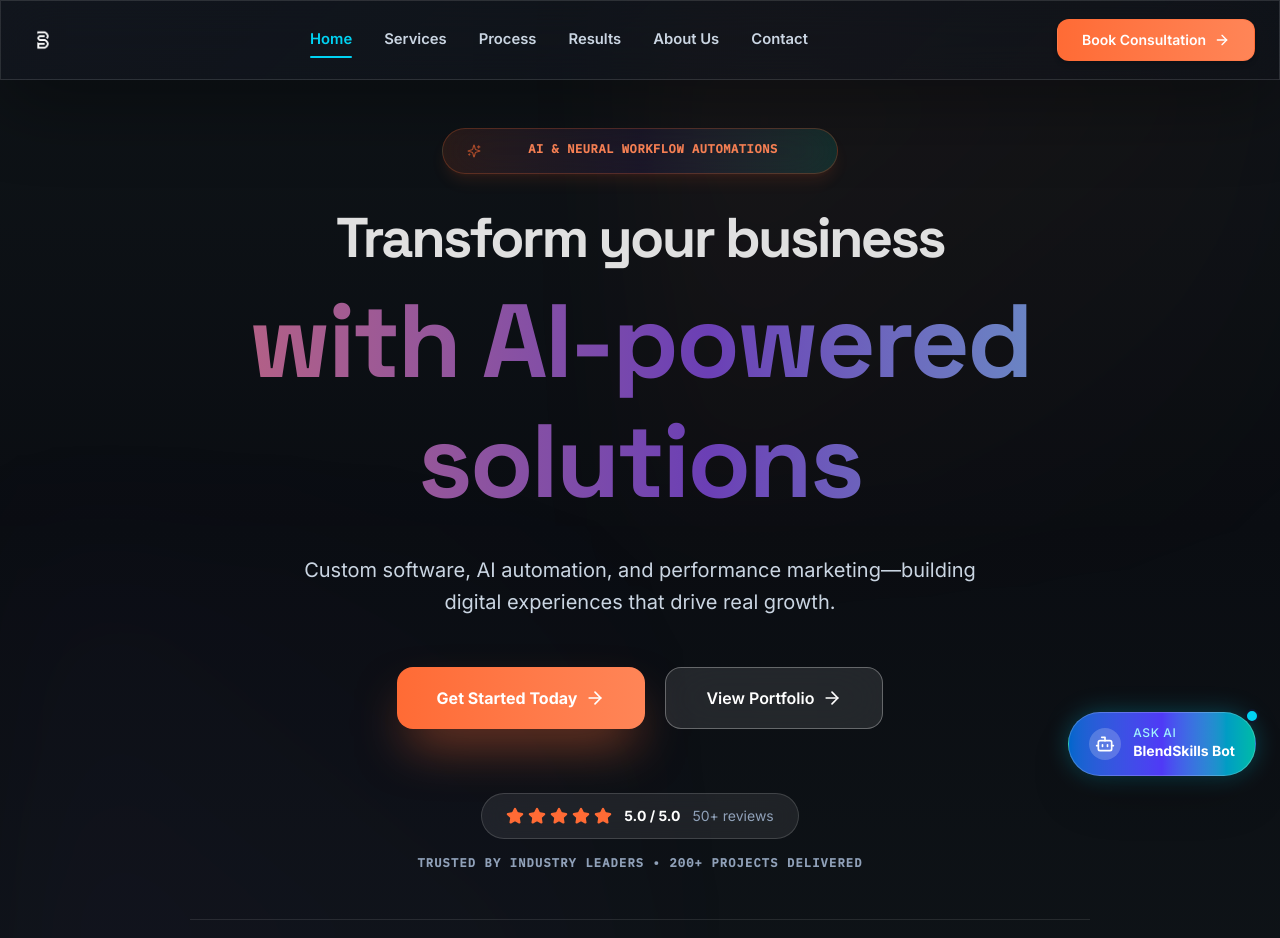
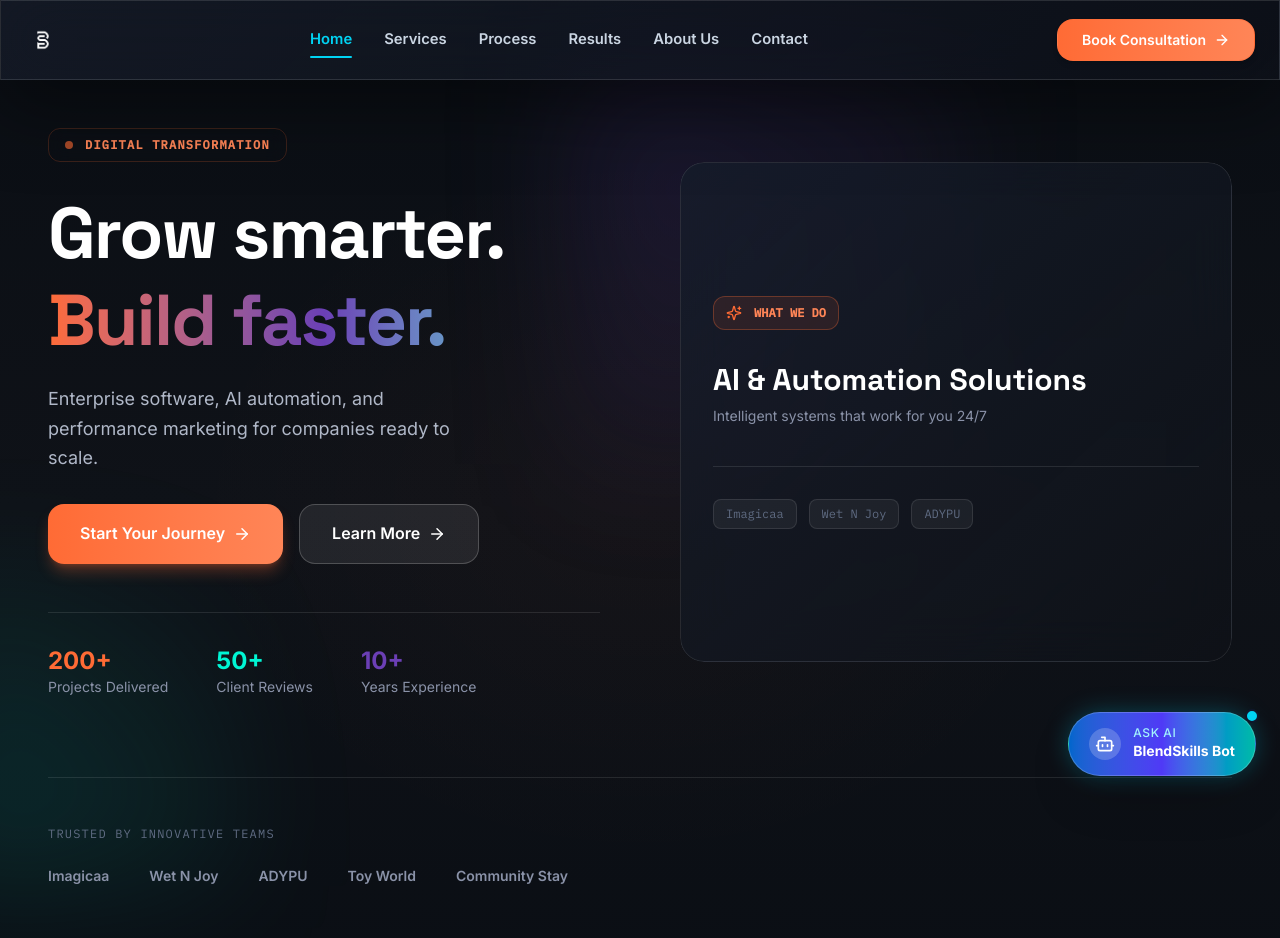
Before and after one commit to kamlesh9876/BlendskilllV2, a React (Vite) app in the folder artifacts/blendskills/: page / in a window 1280 px wide. Shown: the top 938 px of the page. Built offline with nearby package versions, Linux system fonts and the light colour scheme.

Commit message:
feat: revamp Hero component with new capabilities and visual enhancements
Co-authored-by: Kamlesh Pawar <126752142+kamlesh9876@users.noreply.github.com>

```diff
--- a/artifacts/blendskills/src/components/Hero.tsx
+++ b/artifacts/blendskills/src/components/Hero.tsx
@@ -1,175 +1,225 @@
 import { useState, useEffect } from 'react';
-import { ArrowRight, ChevronDown, Star, TrendingUp, Sparkles } from 'lucide-react';
+import { ArrowRight, ChevronDown, Sparkles } from 'lucide-react';
 import { Link } from 'wouter';
 import { motion, AnimatePresence } from 'framer-motion';
 import { useScrollReveal } from '@/hooks/useScrollReveal';
 
-const TICKER_TEXTS = [
-  'Full-Stack Modern Web Applications',
-  'AI & Neural Workflow Automations',
-  'Data Performance Marketing & SEO',
-  'Enterprise Cloud Infrastructure',
-  'Brand Strategy & Scalable Funnels',
+const CAPABILITIES = [
+  'Custom Software Development',
+  'AI & Automation Solutions',
+  'Performance Marketing',
+  'Enterprise Infrastructure',
 ];
 
 export default function Hero() {
   useScrollReveal();
-  const [videoLoaded, setVideoLoaded] = useState(false);
   const [tickerIndex, setTickerIndex] = useState(0);
 
-  // Dynamic Ticker Text Rotation
   useEffect(() => {
     const timer = setInterval(() => {
-      setTickerIndex((prev) => (prev + 1) % TICKER_TEXTS.length);
-    }, 3500);
+      setTickerIndex((prev) => (prev + 1) % CAPABILITIES.length);
+    }, 4000);
     return () => clearInterval(timer);
   }, []);
 
   const clientLogos = [
-    { name: 'Imagicaa', alt: 'Imagicaa Water Park' },
-    { name: 'Wet N Joy', alt: 'Wet N Joy' },
-    { name: 'ADYPU', alt: 'ADYPU University' },
-    { name: 'Toy World', alt: 'Toy World' },
-    { name: 'Community Stay', alt: 'Community Stay' },
+    { name: 'Imagicaa' },
+    { name: 'Wet N Joy' },
+    { name: 'ADYPU' },
+    { name: 'Toy World' },
+    { name: 'Community Stay' },
   ];
 
   return (
-        <section className="relative min-h-screen flex items-center justify-center overflow-hidden bg-gradient-to-b from-[#0f1418] via-[#0a0d12] to-[#0f1418] pt-24 pb-16 md:pt-28 md:pb-24 lg:pt-32">
-    {/* Premium overlay with gradient mesh */}
-    <div className="absolute inset-0 pointer-events-none">
-      <div className="absolute inset-0 bg-gradient-radial from-transparent via-transparent to-[#000000]/40"></div>
-      <div className="absolute top-0 right-0 w-1/2 h-1/2 bg-gradient-to-br from-[#FF6B35]/5 to-transparent blur-3xl"></div>
-      <div className="absolute bottom-0 left-0 w-1/2 h-1/2 bg-gradient-to-tr from-[#6B3FB5]/5 to-transparent blur-3xl"></div>
-    </div>
+    <section className="relative min-h-screen flex items-center overflow-hidden bg-gradient-to-b from-[#0a0e14] via-[#0f1218] to-[#0a0e14]">
+      {/* Premium atmospheric background layers */}
+      <div className="absolute inset-0 pointer-events-none">
+        {/* Radial gradient from center */}
+        <div className="absolute inset-0 bg-radial from-[#FF6B35]/8 via-transparent to-transparent opacity-40"></div>
 
-      <div className="relative z-[5] max-w-[1200px] mx-auto px-6 w-full text-white">
-        <div className="flex flex-col gap-16 items-center text-center">
-          {/* Centered Premium Content */}
-          <div className="w-full max-w-[900px]">
-            {/* Multi-color Gradient Badge with Animated Capability Ticker */}
+        {/* Corner accents */}
+        <div className="absolute top-20 right-1/4 w-96 h-96 bg-gradient-to-br from-[#6B3FB5]/20 to-transparent blur-3xl"></div>
+        <div className="absolute bottom-32 -left-20 w-80 h-80 bg-gradient-to-tr from-[#00F5D4]/15 to-transparent blur-3xl"></div>
+
+        {/* Grid effect */}
+        <div className="absolute inset-0 opacity-[0.02] bg-[linear-gradient(0deg,transparent_24%,rgba(255,255,255,.05)_25%,rgba(255,255,255,.05)_26%,transparent_27%,transparent_74%,rgba(255,255,255,.05)_75%,rgba(255,255,255,.05)_76%,transparent_77%,transparent_100%)] bg-[length:50px_50px]"></div>
+      </div>
+
+      <div className="relative z-10 w-full max-w-7xl mx-auto px-6 md:px-12 py-20 md:py-32">
+        <div className="grid grid-cols-1 lg:grid-cols-2 gap-12 lg:gap-20 items-center">
+
+          {/* Left Column - Content */}
+          <div className="order-2 lg:order-1">
+            {/* Eyebrow badge */}
             <motion.div
-              initial={{ opacity: 0, y: 15 }}
+              initial={{ opacity: 0, y: 20 }}
               animate={{ opacity: 1, y: 0 }}
-              transition={{ duration: 0.5 }}
-              className="inline-flex items-center gap-3 px-6 py-3 rounded-full bg-gradient-to-r from-[#FF6B35]/12 via-[#6B3FB5]/12 to-[#00F5D4]/12 border border-[#FF6B35]/25 backdrop-blur-xl mb-8 shadow-lg shadow-[#FF6B35]/10 hover:shadow-[#FF6B35]/20 transition-all duration-500"
+              transition={{ duration: 0.6 }}
+              className="inline-flex items-center gap-3 mb-8 px-4 py-2 rounded-lg bg-var-color-primary-muted border border-[rgba(255,107,53,0.2)] backdrop-blur-sm"
             >
-              <Sparkles size={14} className="text-[#FF6B35] animate-pulse" />
-              <div className="h-5 overflow-hidden relative w-[240px] sm:w-[320px]">
-                <AnimatePresence mode="wait">
-                  <motion.span
-                    key={tickerIndex}
-                    initial={{ y: 20, opacity: 0 }}
-                    animate={{ y: 0, opacity: 1 }}
-                    exit={{ y: -20, opacity: 0 }}
-                    transition={{ duration: 0.4 }}
-                    className="absolute inset-0 font-mono text-xs font-bold text-[#FF8557] uppercase tracking-wider whitespace-nowrap truncate"
-                  >
-                    {TICKER_TEXTS[tickerIndex]}
-                  </motion.span>
-                </AnimatePresence>
-              </div>
+              <div className="w-2 h-2 rounded-full bg-[#FF6B35] animate-pulse"></div>
+              <span className="text-xs font-mono font-bold uppercase tracking-widest text-[#FF8557]">Digital transformation</span>
             </motion.div>
 
+            {/* Main headline */}
             <motion.h1
               initial={{ opacity: 0, y: 30 }}
               animate={{ opacity: 1, y: 0 }}
-              transition={{ duration: 0.7, ease: [0.16, 1, 0.3, 1] }}
-              className="font-display font-extrabold leading-[1.15] tracking-tight mb-8 text-white"
-              style={{ fontSize: 'clamp(3rem, 10vw, 6.5rem)' }}
+              transition={{ duration: 0.8, ease: [0.16, 1, 0.3, 1] }}
+              className="font-display font-extrabold mb-6 leading-[1.1] tracking-tight"
+              style={{ fontSize: 'clamp(2.5rem, 8vw, 4.5rem)' }}
             >
-              <span className="block mb-3" style={{fontSize:'clamp(1.8rem,5vw,3.5rem)', color: '#E0E0E0'}}>Transform your business</span>
-              <span className="text-transparent bg-clip-text bg-gradient-to-r from-[#FF6B35] via-[#6B3FB5] to-[#00F5D4] animate-gradient block">
-                with AI-powered solutions
+              <span className="block text-white mb-2">Grow smarter.</span>
+              <span className="block text-transparent bg-clip-text bg-gradient-to-r from-[#FF6B35] via-[#6B3FB5] to-[#00F5D4]">
+                Build faster.
               </span>
             </motion.h1>
 
+            {/* Subheadline */}
             <motion.p
               initial={{ opacity: 0, y: 20 }}
               animate={{ opacity: 1, y: 0 }}
-              transition={{ duration: 0.6, delay: 0.15 }}
-              className="text-slate-300 mx-auto max-w-[700px] leading-relaxed mb-12 text-lg sm:text-xl font-light"
+              transition={{ duration: 0.6, delay: 0.2 }}
+              className="text-lg leading-relaxed text-[#B0B8C8] mb-8 max-w-md"
             >
-              Custom software, AI automation, and performance marketing—building digital experiences that drive real growth.
+              Enterprise software, AI automation, and performance marketing for companies ready to scale.
             </motion.p>
 
+            {/* CTA Group */}
             <motion.div
               initial={{ opacity: 0, y: 20 }}
               animate={{ opacity: 1, y: 0 }}
               transition={{ duration: 0.6, delay: 0.3 }}
-              className="flex flex-col sm:flex-row gap-5 mb-16 justify-center"
+              className="flex flex-col sm:flex-row gap-4 mb-12"
             >
               <Link
                 href="/contact"
-                className="group relative inline-flex items-center justify-center gap-2 px-10 py-4.5 rounded-2xl bg-gradient-to-r from-[#FF6B35] to-[#FF8557] text-white font-bold text-base shadow-2xl shadow-[#FF6B35]/50 hover:shadow-[#FF6B35]/70 transition-all duration-500 hover:scale-[1.03] active:scale-[0.97] overflow-hidden"
+                className="group px-8 py-4 rounded-xl bg-gradient-to-r from-[#FF6B35] to-[#FF8557] text-white font-semibold flex items-center justify-center gap-2 shadow-lg shadow-[#FF6B35]/30 hover:shadow-[#FF6B35]/50 transition-all duration-300 hover:scale-105 active:scale-95"
               >
-                <span className="relative z-10">Get Started Today</span>
-                <ArrowRight size={20} className="transition-transform group-hover:translate-x-1" />
+                Start Your Journey
+                <ArrowRight size={18} className="group-hover:translate-x-1 transition-transform" />
               </Link>
 
               <Link
-                href="/results"
-                className="inline-flex items-center justify-center gap-2 px-10 py-4.5 rounded-2xl bg-white/10 hover:bg-white/15 border border-white/30 text-white font-semibold text-base backdrop-blur-xl transition-all duration-500 hover:border-[#FF6B35]/60 group"
+                href="#about"
+                className="px-8 py-4 rounded-xl bg-white/8 border border-white/20 text-white font-semibold flex items-center justify-center hover:bg-white/12 hover:border-[#FF6B35]/40 transition-all duration-300"
               >
-                <span>View Portfolio</span>
-                <ArrowRight size={20} className="transition-transform group-hover:translate-x-1" />
+                Learn More
+                <ArrowRight size={18} className="ml-2" />
               </Link>
             </motion.div>
 
-            {/* Trust & Social Proof */}
+            {/* Stats row */}
             <motion.div
               initial={{ opacity: 0 }}
               animate={{ opacity: 1 }}
               transition={{ duration: 0.6, delay: 0.5 }}
-              className="mb-12 flex flex-col items-center gap-4"
+              className="flex gap-12 pt-8 border-t border-white/10"
             >
-              <div className="flex items-center gap-3 px-6 py-3 rounded-full bg-white/8 border border-white/15 backdrop-blur-md">
-                <div className="flex gap-1">
-                  {[...Array(5)].map((_, i) => (
-                    <Star key={i} size={18} fill="#FF6B35" color="#FF6B35" />
-                  ))}
-                </div>
-                <span className="text-white font-bold text-sm">5.0 / 5.0</span>
-                <span className="text-slate-400 text-sm">50+ reviews</span>
+              <div>
+                <p className="text-2xl font-bold text-[#FF6B35]">200+</p>
+                <p className="text-sm text-[#8A92A8]">Projects Delivered</p>
               </div>
-              <p className="font-mono text-xs uppercase tracking-widest text-slate-400 font-semibold">
-                Trusted by industry leaders • 200+ Projects Delivered
-              </p>
-            </motion.div>
-
-            {/* Client Logos - Premium Display */}
-            <motion.div
-              initial={{ opacity: 0 }}
-              animate={{ opacity: 1 }}
-              transition={{ duration: 0.6, delay: 0.6 }}
-              className="flex flex-wrap gap-4 sm:gap-6 items-center justify-center pt-4 border-t border-white/10"
-            >
-              {clientLogos.map((logo, index) => (
-                <motion.div
-                  key={logo.name}
-                  initial={{ opacity: 0, y: 10 }}
-                  animate={{ opacity: 1, y: 0 }}
-                  transition={{ duration: 0.4, delay: 0.7 + index * 0.08 }}
-                  className="text-slate-400 hover:text-[#FF6B35] font-semibold text-xs sm:text-sm transition-all duration-300 cursor-pointer"
-                >
-                  {logo.name}
-                </motion.div>
-              ))}
+              <div>
+                <p className="text-2xl font-bold text-[#00F5D4]">50+</p>
+                <p className="text-sm text-[#8A92A8]">Client Reviews</p>
+              </div>
+              <div>
+                <p className="text-2xl font-bold text-[#6B3FB5]">10+</p>
+                <p className="text-sm text-[#8A92A8]">Years Experience</p>
+              </div>
             </motion.div>
           </div>
 
+          {/* Right Column - Visual */}
+          <motion.div
+            initial={{ opacity: 0, x: 40 }}
+            animate={{ opacity: 1, x: 0 }}
+            transition={{ duration: 0.8, delay: 0.2 }}
+            className="order-1 lg:order-2 relative h-[400px] md:h-[500px]"
+          >
+            {/* Premium card with gradient border */}
+            <div className="relative h-full rounded-2xl overflow-hidden group">
+              {/* Gradient border effect */}
+              <div className="absolute inset-0 bg-gradient-to-br from-[#FF6B35]/40 via-[#6B3FB5]/20 to-[#00F5D4]/20 rounded-2xl opacity-0 group-hover:opacity-100 transition-opacity duration-500"></div>
 
+              {/* Inner card */}
+              <div className="relative h-full bg-gradient-to-br from-[#161d2b]/80 to-[#0f1218]/60 border border-white/10 rounded-2xl p-8 backdrop-blur-xl flex flex-col justify-center">
+
+                {/* Content inside card */}
+                <div className="space-y-6">
+                  <div className="inline-flex items-center gap-3 w-fit px-3 py-2 rounded-lg bg-[#FF6B35]/10 border border-[#FF6B35]/30">
+                    <Sparkles size={16} className="text-[#FF6B35]" />
+                    <span className="text-xs font-mono font-bold uppercase text-[#FF8557]">What we do</span>
+                  </div>
+
+                  <div className="min-h-[80px] flex items-center">
+                    <AnimatePresence mode="wait">
+                      <motion.div
+                        key={tickerIndex}
+                        initial={{ opacity: 0, y: 10 }}
+                        animate={{ opacity: 1, y: 0 }}
+                        exit={{ opacity: 0, y: -10 }}
+                        transition={{ duration: 0.4 }}
+                        className="flex flex-col"
+                      >
+                        <h3 className="text-2xl md:text-3xl font-bold text-white mb-2">
+                          {CAPABILITIES[tickerIndex]}
+                        </h3>
+                        <p className="text-sm text-[#8A92A8]">
+                          {tickerIndex === 0 && "Enterprise-grade applications built for scale"}
+                          {tickerIndex === 1 && "Intelligent systems that work for you 24/7"}
+                          {tickerIndex === 2 && "Data-driven strategies that convert"}
+                          {tickerIndex === 3 && "Mission-critical infrastructure & support"}
+                        </p>
+                      </motion.div>
+                    </AnimatePresence>
+                  </div>
+
+                  {/* Client logos inline */}
+                  <div className="flex gap-3 flex-wrap mt-8 pt-8 border-t border-white/10">
+                    {clientLogos.slice(0, 3).map((logo, idx) => (
+                      <div key={idx} className="text-xs font-mono text-[#5F6B82] bg-white/5 px-3 py-1.5 rounded-md border border-white/10">
+                        {logo.name}
+                      </div>
+                    ))}
+                  </div>
+                </div>
+              </div>
+            </div>
+          </motion.div>
         </div>
+
+        {/* Bottom Section - Client logos */}
+        <motion.div
+          initial={{ opacity: 0, y: 30 }}
+          animate={{ opacity: 1, y: 0 }}
+          transition={{ duration: 0.8, delay: 0.5 }}
+          className="mt-20 pt-12 border-t border-white/10"
+        >
+          <p className="text-xs font-mono uppercase tracking-widest text-[#5F6B82] mb-6">Trusted by innovative teams</p>
+          <div className="flex flex-wrap gap-6 md:gap-10">
+            {clientLogos.map((logo, idx) => (
+              <div key={idx} className="text-sm font-semibold text-[#8A92A8] hover:text-[#FF6B35] transition-colors">
+                {logo.name}
+              </div>
+            ))}
+          </div>
+        </motion.div>
       </div>
 
       {/* Scroll indicator */}
-      <Link
-        href="/about"
-        aria-label="Scroll to content"
-        className="hidden md:flex absolute bottom-6 left-1/2 -translate-x-1/2 flex-col items-center gap-1.5 text-slate-400 hover:text-cyan-400 transition-colors z-[5]"
+      <motion.div
+        initial={{ opacity: 0 }}
+        animate={{ opacity: 1 }}
+        transition={{ duration: 0.8, delay: 1 }}
+        className="absolute bottom-8 left-1/2 -translate-x-1/2"
       >
-        <span className="font-mono text-[0.7rem] uppercase tracking-widest font-semibold">Explore Below</span>
-        <ChevronDown size={18} className="animate-bounce" />
-      </Link>
+        <div className="flex flex-col items-center gap-2 text-[#5F6B82] hover:text-[#FF6B35] transition-colors cursor-pointer">
+          <span className="text-xs font-mono uppercase tracking-widest">Scroll</span>
+          <ChevronDown size={20} className="animate-bounce" />
+        </div>
+      </motion.div>
     </section>
   );
 }
--- a/artifacts/blendskills/src/styles/theme.css
+++ b/artifacts/blendskills/src/styles/theme.css
@@ -1,64 +1,137 @@
 /* ============================================================
-   BLENDSKILLS — MODERN PREMIUM DESIGN SYSTEM
+   BLENDSKILLS — PREMIUM CORPORATE DESIGN SYSTEM
+   Inspired by: Stripe, Linear, Vercel, Weaviate, Luma, RESN
    ============================================================ */
 
-/* Global dark background and premium text colors */
 html {
-  background: #0f1418;
+  background: #0a0e14;
   color: #FFFFFF;
-  font-family: 'Geist', 'Inter', system-ui, sans-serif;
+  font-family: 'Inter', system-ui, -apple-system, sans-serif;
+  scroll-behavior: smooth;
 }
 
 :root {
-  /* Primary Colors - Warm Orange/Rust & Deep Blacks */
-  --primary: #FF6B35;
-  --primary-dark: #E55A1F;
-  --primary-light: #FF8557;
+  /* CORE COLOR PALETTE */
+  /* Primary - Warm orange for action, energy, and CTAs */
+  --color-primary: #FF6B35;
+  --color-primary-light: #FF8557;
+  --color-primary-dark: #E55A1F;
+  --color-primary-muted: rgba(255, 107, 53, 0.12);
 
-  /* Secondary - Sophisticated Purples */
-  --secondary: #6B3FB5;
-  --secondary-dark: #5A2E9E;
+  /* Secondary - Purple for depth and sophistication */
+  --color-secondary: #6B3FB5;
+  --color-secondary-light: #8B5FD4;
+  --color-secondary-dark: #5A2E9E;
 
-  /* Accents - Bright & Contemporary */
-  --accent: #00F5D4;
-  --accent-dark: #00C9A5;
+  /* Accent - Cyan for energy and highlights */
+  --color-accent: #00F5D4;
+  --color-accent-dark: #00C9A5;
+  --color-accent-muted: rgba(0, 245, 212, 0.12);
 
-  /* Backgrounds */
-  --bg-dark: #0f1418;
-  --bg-darker: #0a0d12;
-  --bg-card: rgba(20, 24, 35, 0.6);
+  /* Backgrounds - Deep, premium blacks with subtle variations */
+  --bg-0: #0a0e14;
+  --bg-1: #0f1218;
+  --bg-2: #161d2b;
+  --bg-3: #1d2639;
+  --bg-elevated: rgba(25, 32, 47, 0.8);
+  --bg-card: rgba(20, 26, 39, 0.6);
+  --bg-card-hover: rgba(25, 32, 47, 0.8);
 
-  /* Text Colors */
+  /* Text - Carefully tuned for readability and hierarchy */
   --text-primary: #FFFFFF;
   --text-secondary: #E0E0E0;
-  --text-muted: #999AAA;
+  --text-tertiary: #B0B8C8;
+  --text-muted: #8A92A8;
+  --text-faint: #5F6B82;
 
-  /* Borders & Dividers */
+  /* Borders - Subtle yet visible on dark backgrounds */
   --border-subtle: rgba(255, 255, 255, 0.06);
   --border-light: rgba(255, 255, 255, 0.12);
+  --border-strong: rgba(255, 255, 255, 0.18);
+  --border-focus: rgba(255, 107, 53, 0.4);
+
+  /* Typography scales */
+  --font-sans: 'Inter', system-ui, -apple-system, sans-serif;
+  --font-display: 'Space Grotesk', system-ui, sans-serif;
+  --font-mono: 'Fira Code', monospace;
+
+  --text-xs: 0.75rem;
+  --text-sm: 0.875rem;
+  --text-base: 1rem;
+  --text-lg: 1.125rem;
+  --text-xl: 1.25rem;
+  --text-2xl: 1.5rem;
+  --text-3xl: 1.875rem;
+  --text-4xl: 2.25rem;
+  --text-5xl: 3rem;
+  --text-6xl: 3.75rem;
+
+  /* Spacing - Modular scale */
+  --space-0: 0;
+  --space-1: 0.25rem;
+  --space-2: 0.5rem;
+  --space-3: 0.75rem;
+  --space-4: 1rem;
+  --space-6: 1.5rem;
+  --space-8: 2rem;
+  --space-12: 3rem;
+  --space-16: 4rem;
+  --space-24: 6rem;
+  --space-32: 8rem;
+
+  /* Border radius - Consistent yet varied */
+  --radius-sm: 0.375rem;
+  --radius-md: 0.5rem;
+  --radius-lg: 0.75rem;
+  --radius-xl: 1rem;
+  --radius-2xl: 1.5rem;
+  --radius-3xl: 2rem;
+
+  /* Shadows - Premium depth */
+  --shadow-sm: 0 1px 2px rgba(0, 0, 0, 0.5);
+  --shadow-md: 0 4px 12px rgba(0, 0, 0, 0.6);
+  --shadow-lg: 0 12px 32px rgba(0, 0, 0, 0.7);
+  --shadow-xl: 0 20px 48px rgba(0, 0, 0, 0.75);
+  --shadow-2xl: 0 32px 64px rgba(0, 0, 0, 0.8);
+
+  /* Transitions - Smooth, premium animations */
+  --duration-fast: 150ms;
+  --duration-base: 250ms;
+  --duration-slow: 400ms;
+  --easing-ease-in-out: cubic-bezier(0.4, 0, 0.2, 1);
+  --easing-ease-out: cubic-bezier(0, 0, 0.2, 1);
+  --easing-ease-in: cubic-bezier(0.4, 0, 1, 1);
+  --easing-elastic: cubic-bezier(0.16, 1, 0.3, 1);
 }
 
-/* Modern Glassmorphism */
+/* Premium Glassmorphism effects */
 .glass {
-  background: linear-gradient(135deg, rgba(20, 24, 35, 0.5), rgba(15, 18, 27, 0.4));
-  backdrop-filter: blur(24px);
-  -webkit-backdrop-filter: blur(24px);
+  background: linear-gradient(135deg, rgba(25, 32, 47, 0.6), rgba(15, 18, 28, 0.5));
+  backdrop-filter: blur(32px);
+  -webkit-backdrop-filter: blur(32px);
   border: 1px solid var(--border-light);
-  box-shadow: 0 20px 80px rgba(0, 0, 0, 0.4);
+  box-shadow: 0 20px 80px rgba(0, 0, 0, 0.5);
+}
+
+.glass-subtle {
+  background: rgba(25, 32, 47, 0.3);
+  backdrop-filter: blur(12px);
+  -webkit-backdrop-filter: blur(12px);
+  border: 1px solid var(--border-subtle);
 }
 
 /* Premium Scrollbar */
 ::-webkit-scrollbar {
-  width: 12px;
+  width: 10px;
 }
 ::-webkit-scrollbar-track {
-  background: var(--bg-darker);
+  background: var(--bg-0);
 }
 ::-webkit-scrollbar-thumb {
-  background: linear-gradient(to bottom, var(--primary), var(--accent));
-  border-radius: 12px;
-  border: 2px solid var(--bg-darker);
+  background: linear-gradient(to bottom, var(--color-primary), var(--color-accent));
+  border-radius: 6px;
+  border: 2px solid var(--bg-0);
 }
 ::-webkit-scrollbar-thumb:hover {
-  background: linear-gradient(to bottom, var(--primary-light), var(--accent-dark));
+  background: linear-gradient(to bottom, var(--color-primary-light), var(--color-accent-dark));
 }
```
